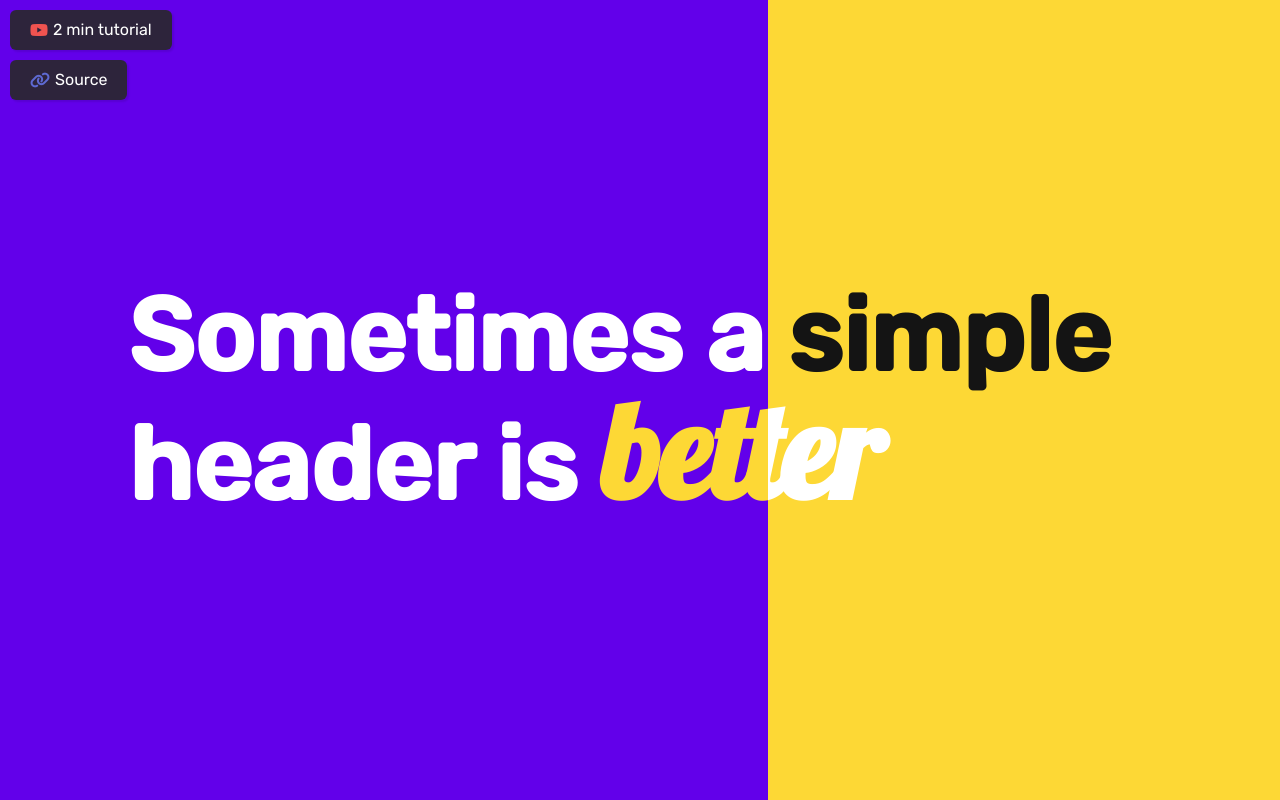
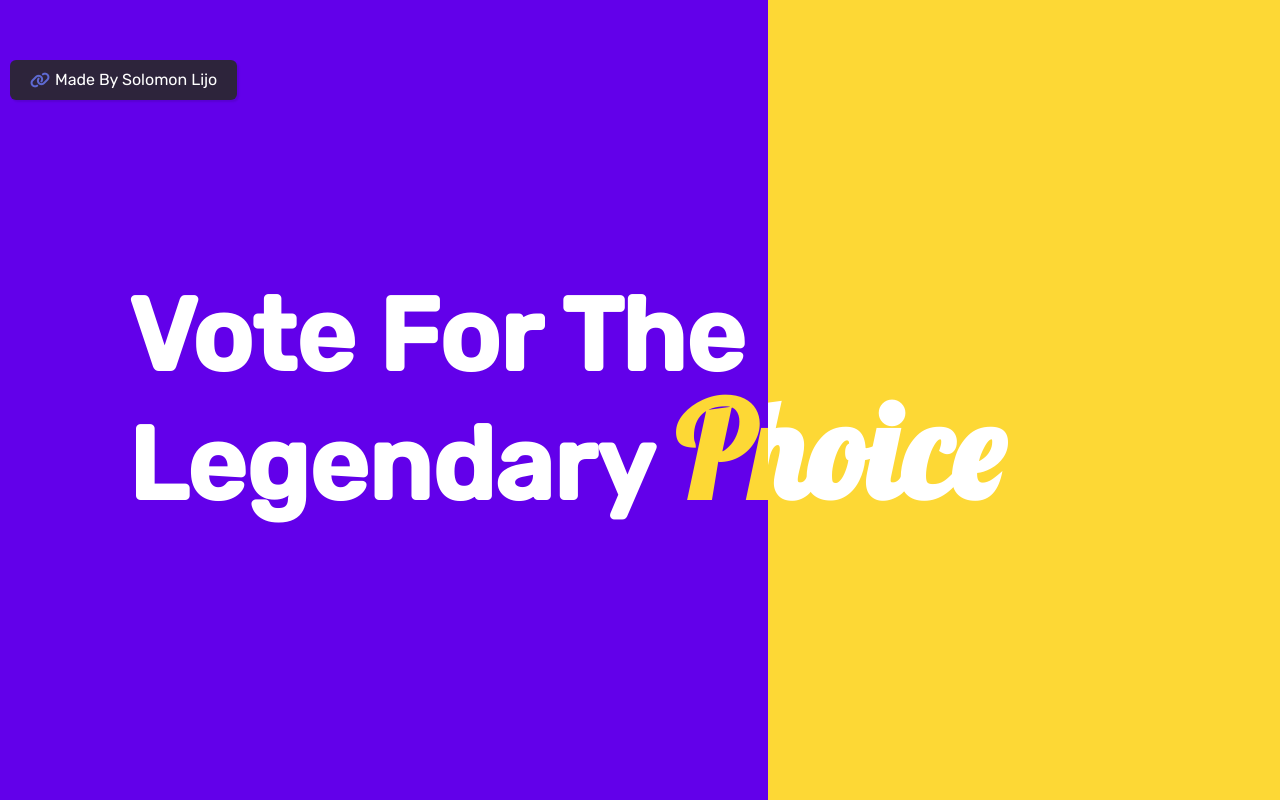
Before and after one commit to solomonshalom/Super-Header, a plain HTML site: page index.html in a window 1280 px wide. Drawn offline with Linux system fonts and the light colour scheme.

Commit message:
Update index.html

```diff
--- a/index.html
+++ b/index.html
@@ -12,25 +12,20 @@
 <!-- partial:index.partial.html -->
 <div id="left-side" class="side">
   <h2 class="title">
-    Sometimes a simple header is
-    <span class="fancy">better</span>
+    Vote For The Legendary
+    <span class="fancy">Priya</span>
   </h2>
 </div>
 <div id="right-side" class="side">
   <h2 class="title">
-    Sometimes a simple header is
-    <span class="fancy">better</span>
+    Vote For The Legendary
+    <span class="fancy">Choice</span>
   </h2>
 </div>
 
-<a id="source-link" class="meta-link" href="https://superlist.com" target="_blank">
+<a id="source-link" class="meta-link" href="https://solomonlijo.vercel.app" target="_blank">
   <i class="fa-solid fa-link"></i>
-  <span class="roboto-mono">Source</span>
-</a>
-
-<a id="yt-link" class="meta-link" href="https://youtu.be/zGKNMm4L-r4" target="_blank">
-  <i class="fa-brands fa-youtube"></i>
-  <span>2 min tutorial</span>
+  <span class="roboto-mono">Made By Solomon Lijo</span>
 </a>
 <!-- partial -->
   <script src='https://kit.fontawesome.com/944eb371a4.js'></script><script  src="./script.js"></script>
```
